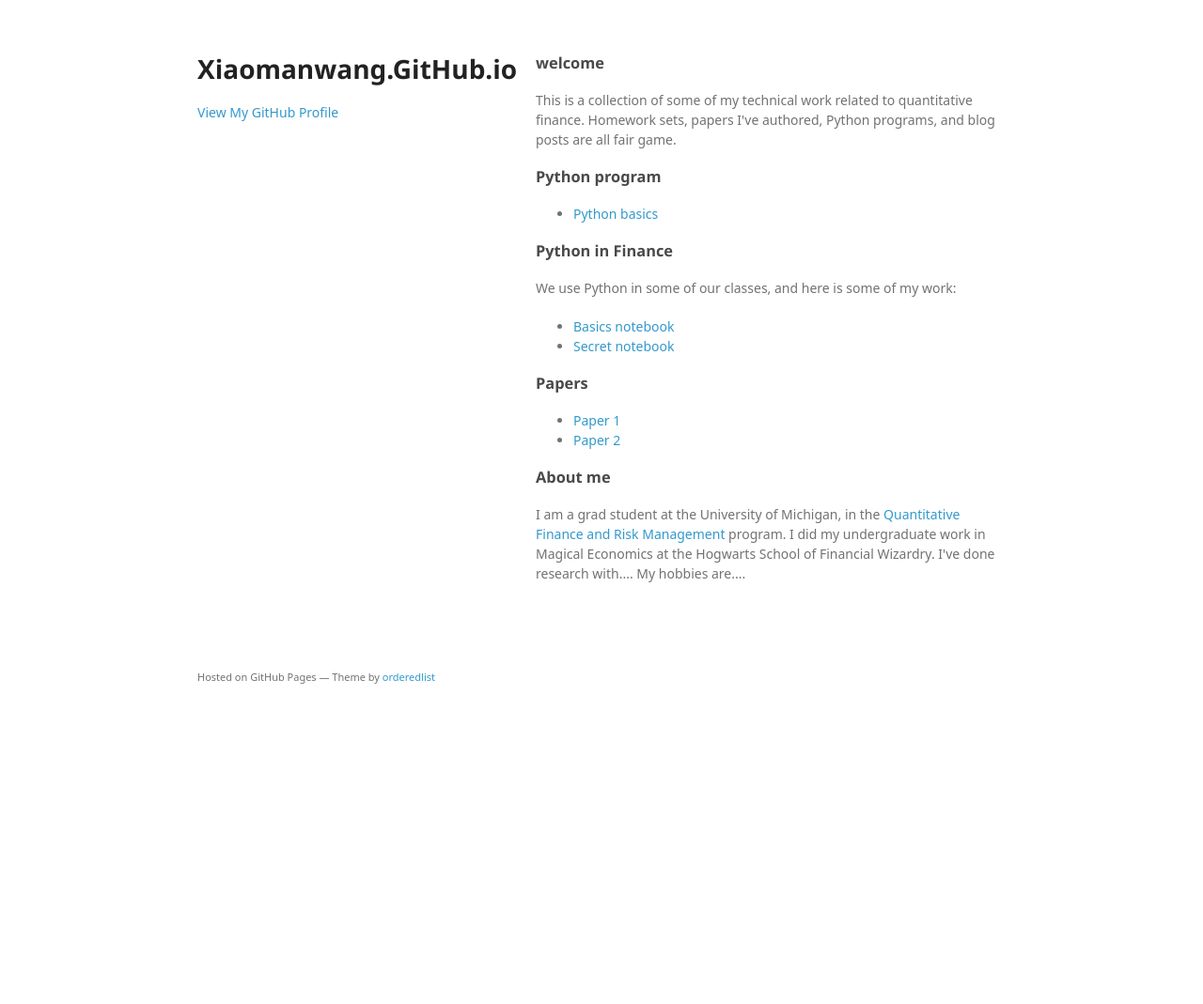
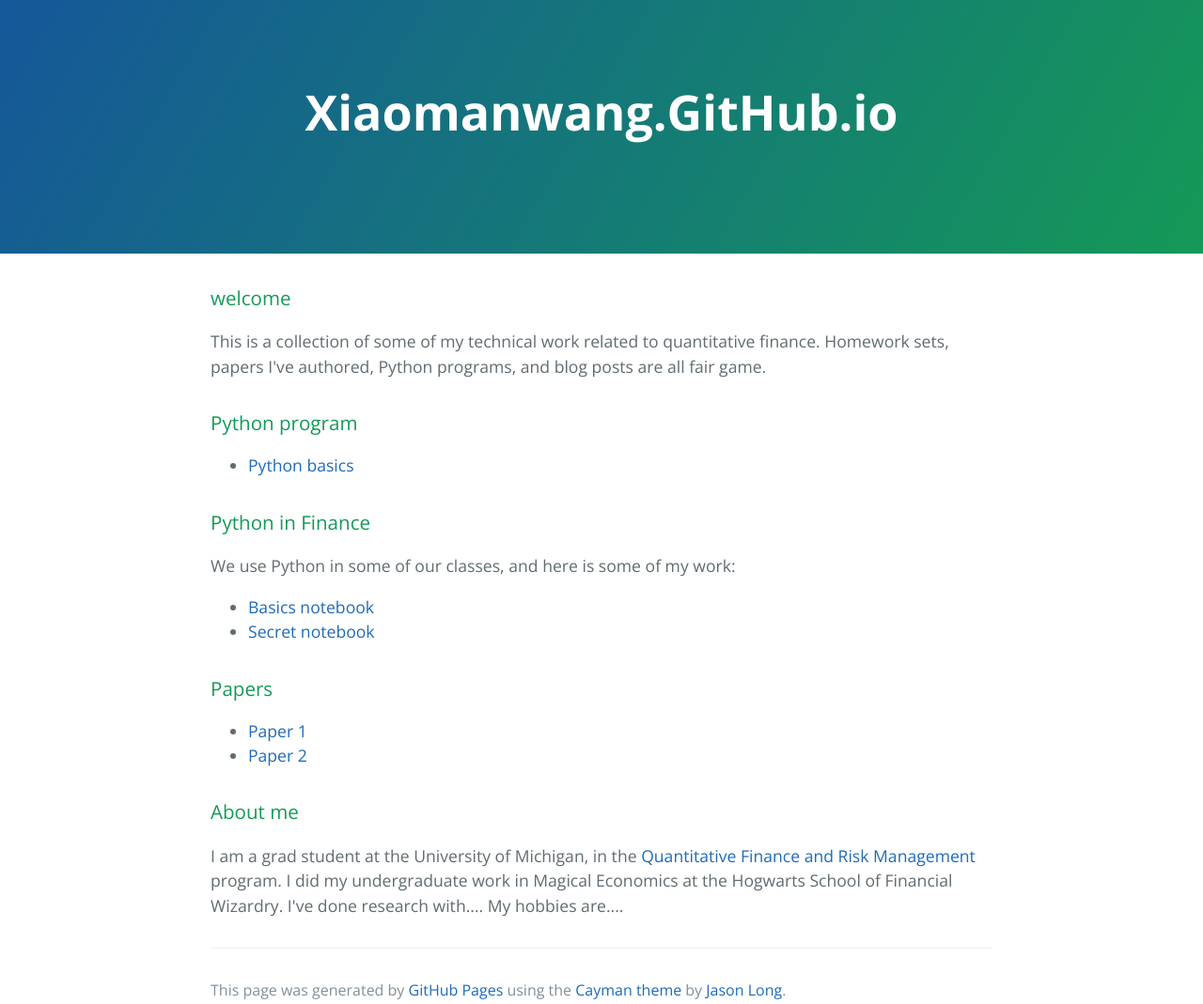
Before and after one commit to xiaomanwang/xiaomanwang.github.io, a plain HTML site: page index.html in a window 1280 px wide. Shown: the whole page at 94% size. Before the commit the page ends 800 px from the top, so only its background shows below. Drawn offline with nearby package versions, Linux system fonts and the light colour scheme; a web font is replaced by a local one.

Commit message:
Replace master branch with page content via GitHub

```diff
--- a/index.html
+++ b/index.html
@@ -1,29 +1,22 @@
-<!doctype html>
-<html>
+<!DOCTYPE html>
+<html lang="en-us">
   <head>
-    <meta charset="utf-8">
-    <meta http-equiv="X-UA-Compatible" content="chrome=1">
+    <meta charset="UTF-8">
     <title>Xiaomanwang.GitHub.io by xiaomanwang</title>
-
-    <link rel="stylesheet" href="stylesheets/styles.css">
-    <link rel="stylesheet" href="stylesheets/github-light.css">
-    <meta name="viewport" content="width=device-width">
-    <!--[if lt IE 9]>
-    <script src="//html5shiv.googlecode.com/svn/trunk/html5.js"></script>
-    <![endif]-->
+    <meta name="viewport" content="width=device-width, initial-scale=1">
+    <link rel="stylesheet" type="text/css" href="stylesheets/normalize.css" media="screen">
+    <link href='https://fonts.googleapis.com/css?family=Open+Sans:400,700' rel='stylesheet' type='text/css'>
+    <link rel="stylesheet" type="text/css" href="stylesheets/stylesheet.css" media="screen">
+    <link rel="stylesheet" type="text/css" href="stylesheets/github-light.css" media="screen">
   </head>
   <body>
-    <div class="wrapper">
-      <header>
-        <h1>Xiaomanwang.GitHub.io</h1>
-        <p></p>
+    <section class="page-header">
+      <h1 class="project-name">Xiaomanwang.GitHub.io</h1>
+      <h2 class="project-tagline"></h2>
+    </section>
 
-
-        <p class="view"><a href="https://github.com/xiaomanwang">View My GitHub Profile</a></p>
-
-      </header>
-      <section>
-        <h3>
+    <section class="main-content">
+      <h3>
 <a id="welcome" class="anchor" href="#welcome" aria-hidden="true"><span aria-hidden="true" class="octicon octicon-link"></span></a>welcome</h3>
 
 <p>This is a collection of some of my technical work related to quantitative finance. Homework sets, papers I've authored,  Python programs, and blog posts are all fair game.</p>
@@ -57,12 +50,14 @@
 <a id="about-me" class="anchor" href="#about-me" aria-hidden="true"><span aria-hidden="true" class="octicon octicon-link"></span></a>About me</h3>
 
 <p>I am a grad student at the University of Michigan, in the <a href="https://lsa.umich.edu/math/graduates/quantitative-finance.html">Quantitative Finance and Risk Management</a> program. I did my undergraduate work in Magical Economics at the Hogwarts School of Financial Wizardry. I've done research with.... My hobbies are.... </p>
-      </section>
-      <footer>
-        <p><small>Hosted on GitHub Pages &mdash; Theme by <a href="https://github.com/orderedlist">orderedlist</a></small></p>
+
+      <footer class="site-footer">
+
+        <span class="site-footer-credits">This page was generated by <a href="https://pages.github.com">GitHub Pages</a> using the <a href="https://github.com/jasonlong/cayman-theme">Cayman theme</a> by <a href="https://twitter.com/jasonlong">Jason Long</a>.</span>
       </footer>
-    </div>
-    <script src="javascripts/scale.fix.js"></script>
+
+    </section>
+
 
   </body>
 </html>
--- a/params.json
+++ b/params.json
@@ -1,6 +1,6 @@
 {
   "name": "Xiaomanwang.GitHub.io",
   "tagline": "",
-  "body": "### welcome\r\nThis is a collection of some of my technical work related to quantitative finance. Homework sets, papers I've authored,  Python programs, and blog posts are all fair game.\r\n\r\n###Python program\r\n* [Python basics]( https://github.com/xiaomanwang/qfrm-python/blob/master/python-basics-notebook.ipynb)\r\n\r\n### Python in Finance\r\nWe use Python in some of our classes, and here is some of my work:\r\n* [Basics notebook](https://github.com/pbenson/qfrm-bootcamp/blob/gh-pages/python-templates/python-basics-notebook-empty.ipynb)\r\n* [Secret notebook](https://github.com/pbenson/qfrm-bootcamp/blob/gh-pages/python-templates/python-secret-notebook-empty.ipynb)\r\n\r\n### Papers\r\n* [Paper 1](https://github.com/aslkdfj)\r\n* [Paper 2](https://github.com/aslkdfj)\r\n\r\n### About me\r\nI am a grad student at the University of Michigan, in the [Quantitative Finance and Risk Management](https://lsa.umich.edu/math/graduates/quantitative-finance.html) program. I did my undergraduate work in Magical Economics at the Hogwarts School of Financial Wizardry. I've done research with.... My hobbies are.... ",
+  "body": "### welcome\r\nThis is a collection of some of my technical work related to quantitative finance. Homework sets, papers I've authored,  Python programs, and blog posts are all fair game.\r\n\r\n### Python program\r\n* [Python basics](https://github.com/xiaomanwang/qfrm-python/blob/master/python-basics-notebook.ipynb)\r\n\r\n### Python in Finance\r\nWe use Python in some of our classes, and here is some of my work:\r\n* [Basics notebook](https://github.com/pbenson/qfrm-bootcamp/blob/gh-pages/python-templates/python-basics-notebook-empty.ipynb)\r\n* [Secret notebook](https://github.com/pbenson/qfrm-bootcamp/blob/gh-pages/python-templates/python-secret-notebook-empty.ipynb)\r\n\r\n### Papers\r\n* [Paper 1](https://github.com/aslkdfj)\r\n* [Paper 2](https://github.com/aslkdfj)\r\n\r\n### About me\r\nI am a grad student at the University of Michigan, in the [Quantitative Finance and Risk Management](https://lsa.umich.edu/math/graduates/quantitative-finance.html) program. I did my undergraduate work in Magical Economics at the Hogwarts School of Financial Wizardry. I've done research with.... My hobbies are.... ",
   "note": "Don't delete this file! It's used internally to help with page regeneration."
 }
```
